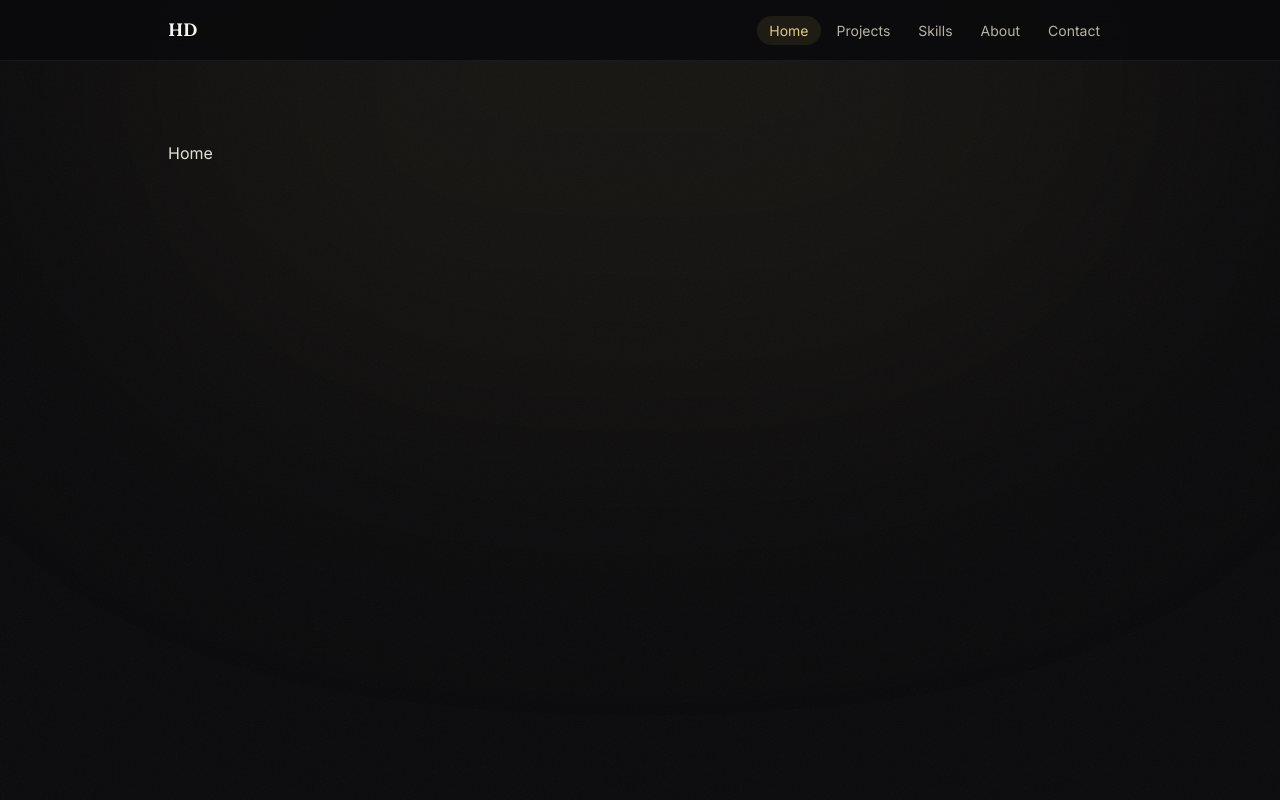
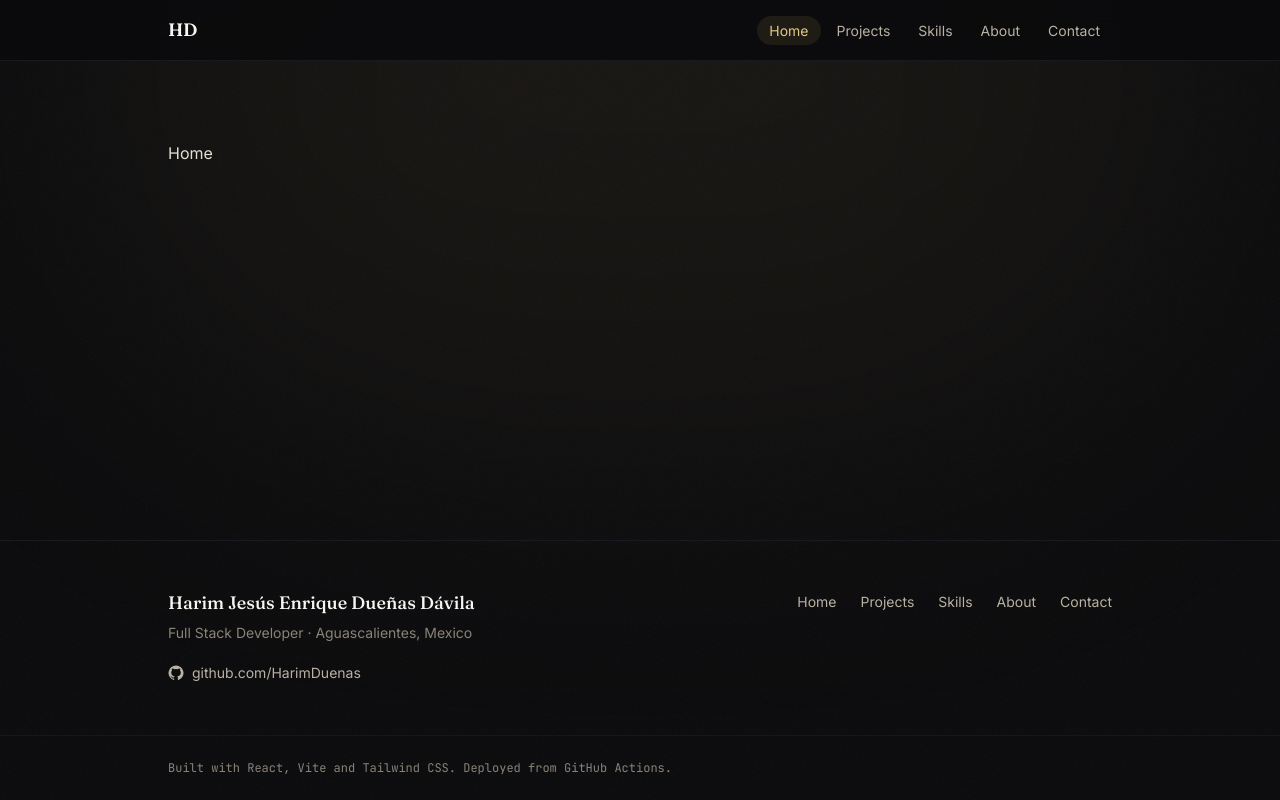
Before and after one commit to HarimDuenas/CV_Web_Harim_Duenas, a React (Vite) app: page / in a window 1280 px wide. Built offline with nearby package versions, Linux system fonts and the light colour scheme.

Commit message:
feat(layout): add site footer

```diff
--- a/src/components/layout/RootLayout.tsx
+++ b/src/components/layout/RootLayout.tsx
@@ -1,5 +1,6 @@
 import { Outlet } from 'react-router'
 import { BackgroundDecor } from './BackgroundDecor'
+import { SiteFooter } from './SiteFooter'
 import { SiteHeader } from './SiteHeader'
 
 /**
@@ -15,6 +16,7 @@ export function RootLayout() {
       <main id="main" className="flex-1">
         <Outlet />
       </main>
+      <SiteFooter />
     </div>
   )
 }
--- /dev/null
+++ b/src/components/layout/SiteFooter.tsx
@@ -0,0 +1,57 @@
+import { Link } from 'react-router'
+import { contactMethods, navRoutes, profile } from '../../data'
+import { Icon } from '../ui/Icon'
+
+const github = contactMethods.find((method) => method.id === 'github')
+
+/**
+ * Closes every page. Repeats the navigation because a visitor who has read to
+ * the bottom should not have to scroll back up to go anywhere.
+ */
+export function SiteFooter() {
+  return (
+    <footer className="mt-24 border-t border-ink-800/80">
+      <div className="mx-auto flex max-w-5xl flex-col gap-8 px-6 py-12 sm:flex-row sm:items-start sm:justify-between sm:px-10">
+        <div>
+          <p className="font-display text-lg text-cream-50">{profile.fullName}</p>
+          <p className="mt-1.5 text-sm text-cream-600">
+            {profile.headline} · {profile.location}
+          </p>
+
+          {github ? (
+            <a
+              href={github.href}
+              target="_blank"
+              rel="noreferrer noopener"
+              className="mt-5 inline-flex items-center gap-2 text-sm text-cream-400 transition-colors hover:text-gold-400"
+            >
+              <Icon name="github" className="h-4 w-4" />
+              {github.display}
+            </a>
+          ) : null}
+        </div>
+
+        <nav aria-label="Footer">
+          <ul className="flex flex-wrap gap-x-6 gap-y-2">
+            {navRoutes.map((route) => (
+              <li key={route.path}>
+                <Link
+                  to={route.path}
+                  className="text-sm text-cream-400 transition-colors hover:text-cream-50"
+                >
+                  {route.label}
+                </Link>
+              </li>
+            ))}
+          </ul>
+        </nav>
+      </div>
+
+      <div className="border-t border-ink-800/60">
+        <p className="mx-auto max-w-5xl px-6 py-6 font-mono text-xs text-cream-600 sm:px-10">
+          Built with React, Vite and Tailwind CSS. Deployed from GitHub Actions.
+        </p>
+      </div>
+    </footer>
+  )
+}
```
